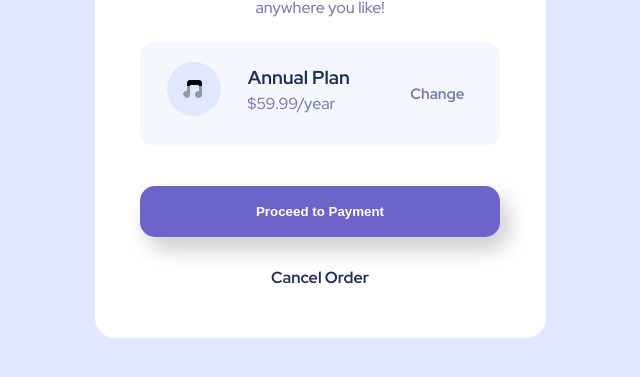
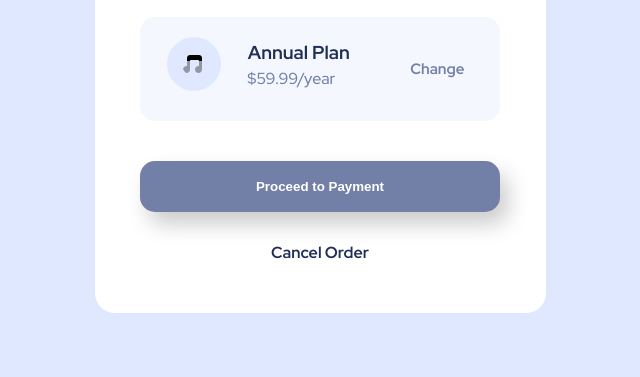
Before and after one commit to Hamza-Rizzk/Front-Mentor-T1, a plain HTML site: page index.html in a window 1280 px wide. Shown: the part 445-822 px from the top of the page, without its empty margins (320-960 px from the left). Drawn offline with Linux system fonts and the light colour scheme.

Commit message:
updated CSS File

```diff
--- a/css/style.css
+++ b/css/style.css
@@ -45,7 +45,7 @@ body {
 .header .layout {
   width: 100%;
   background-color: #FFF;
-  margin-top: 75px;
+  margin-top: 50px;
   margin-bottom: 75px;
   border-radius: 20px;
   -webkit-border-radius: 20px;
@@ -139,7 +139,7 @@ body {
   display: block;
   margin: 0 auto 30px;
   padding: 18px;
-  background-color: hsl(245, 48%, 59%);
+  background-color: hsl(224, 23%, 55%);
   color: #FFF;
   font-weight: bold;
   border: none;
```
